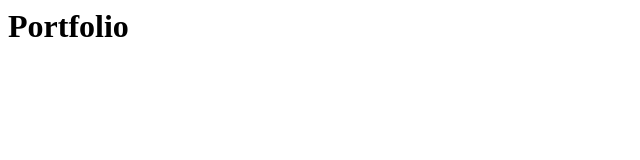
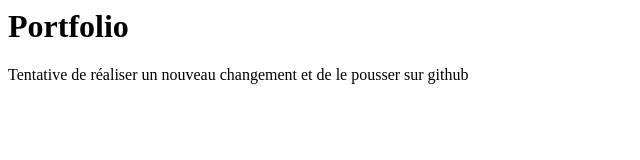
Before and after one commit to SahFlo/florence_s_first_git.github.io, a plain HTML site: page index.html in a window 1280 px wide. Shown: the whole page, without its empty margins (0-640 px from the left). Drawn offline with Linux system fonts and the light colour scheme.

Commit message:
Ajout paragraphe

```diff
--- a/index.html
+++ b/index.html
@@ -1 +1,2 @@
 <h1>Portfolio</h1>
+<p>Tentative de réaliser un nouveau changement et de le pousser sur github</p>
```
Also changed, not shown: 6 other files.
